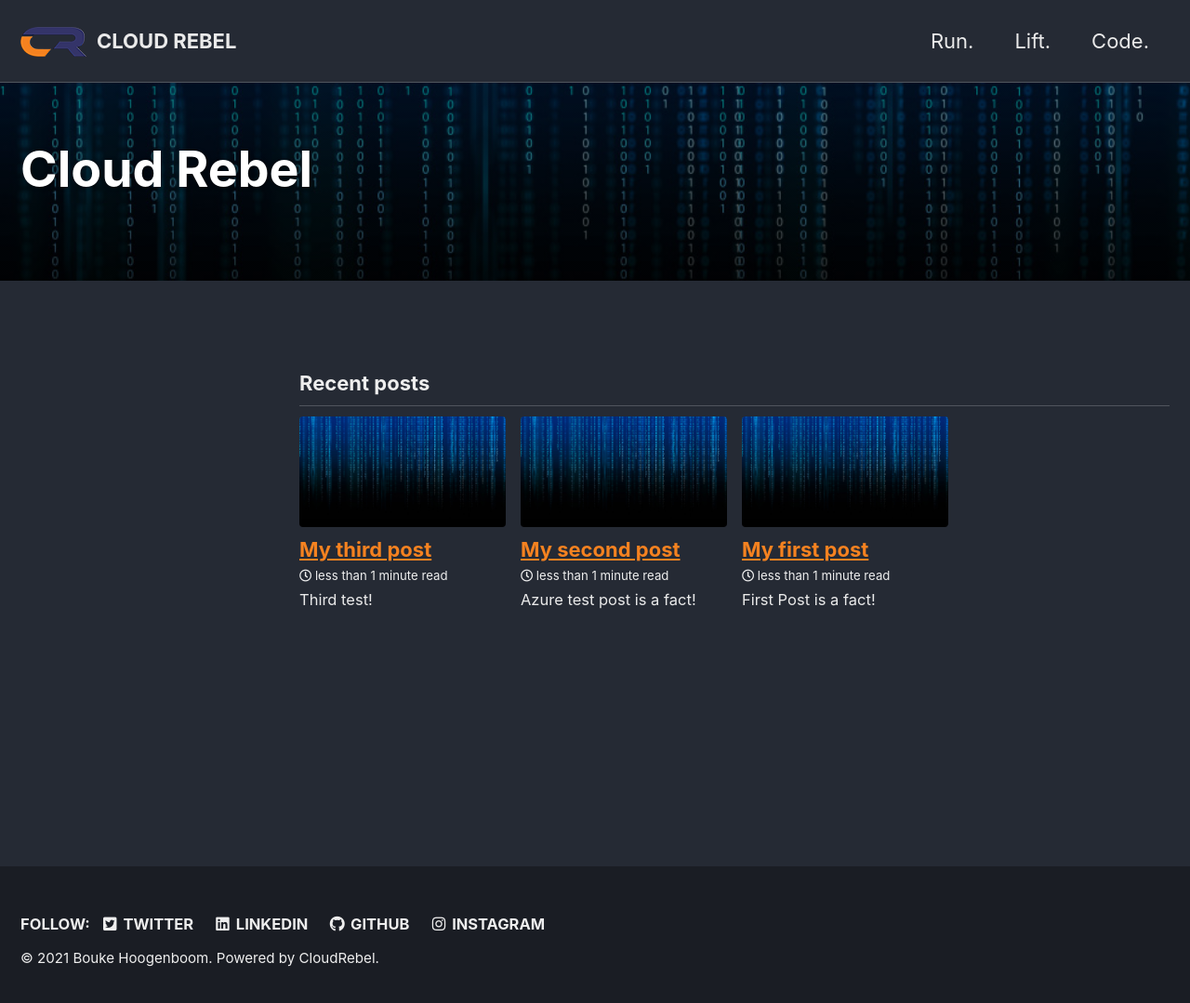
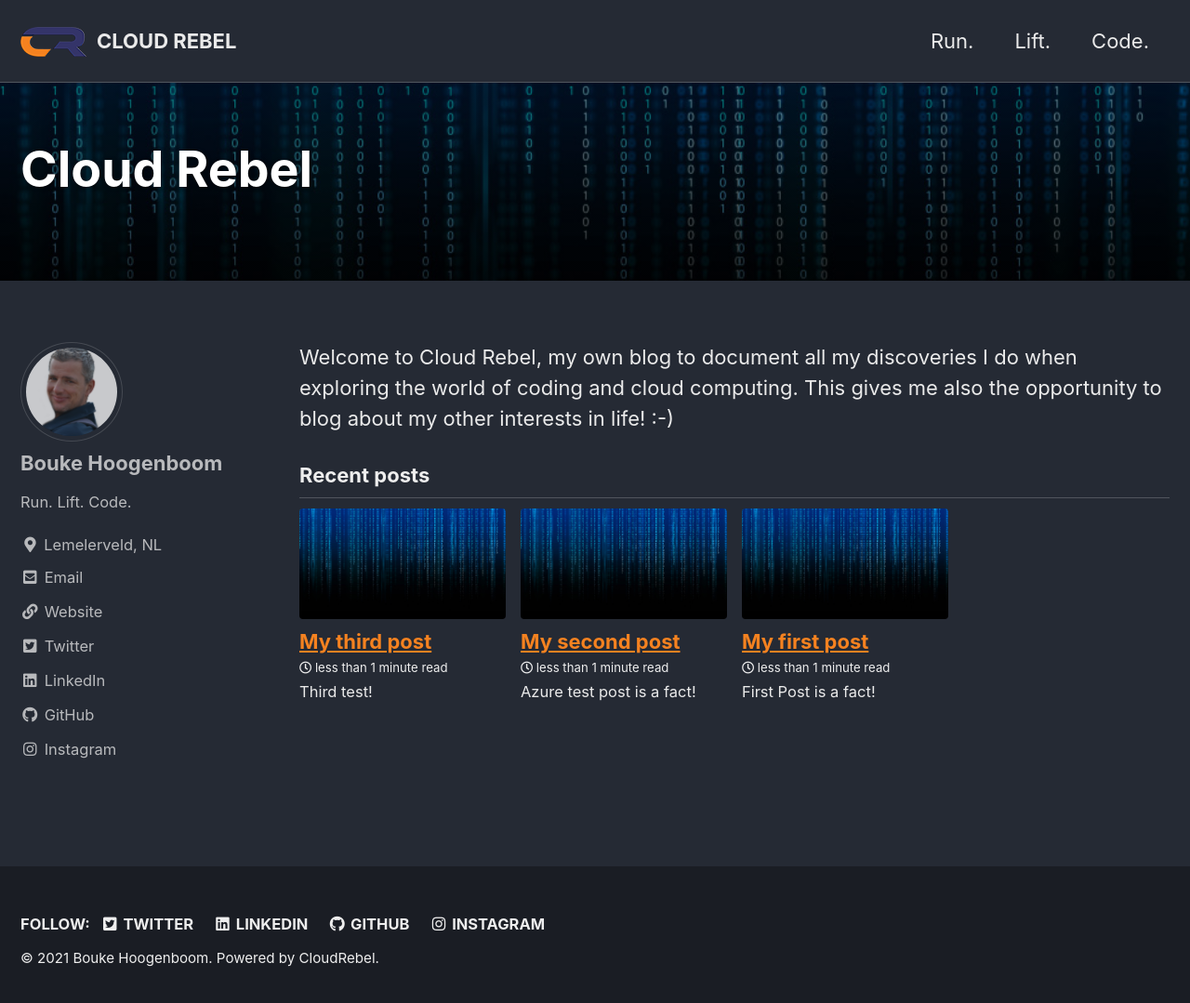
Before and after one commit to bhoogenboom/bhoogenboom.github.io, a Jekyll site: the page built from index.html, in a window 1280 px wide and 1087 px high. Shown: the top 1079 px of the window at 93% size. Built offline with Jekyll 4.4.1, drawn with Linux system fonts in a browser that asks for light colours; cached includes are drawn as plain includes; the list of posts is cut into pages by our own code.

Commit message:
Changed Homepage

```diff
--- a/index.html
+++ b/index.html
@@ -1,4 +1,7 @@
 ---
 layout: home
-author_profile: false
+author_profile: true
 ---
+
+Welcome to Cloud Rebel, my own blog to document all my discoveries I do when exploring the world of coding and cloud computing.
+This gives me also the opportunity to blog about my other interests in life! :-)
```
